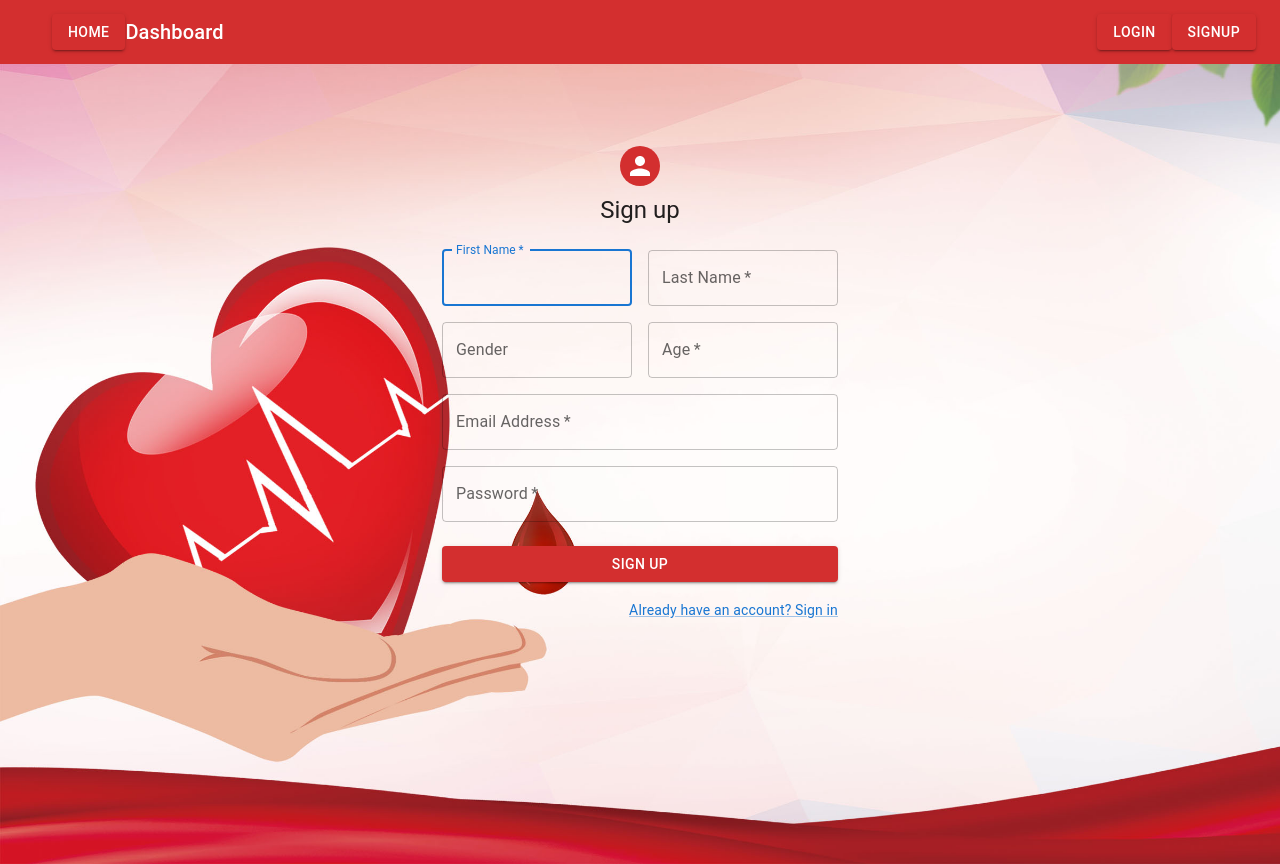
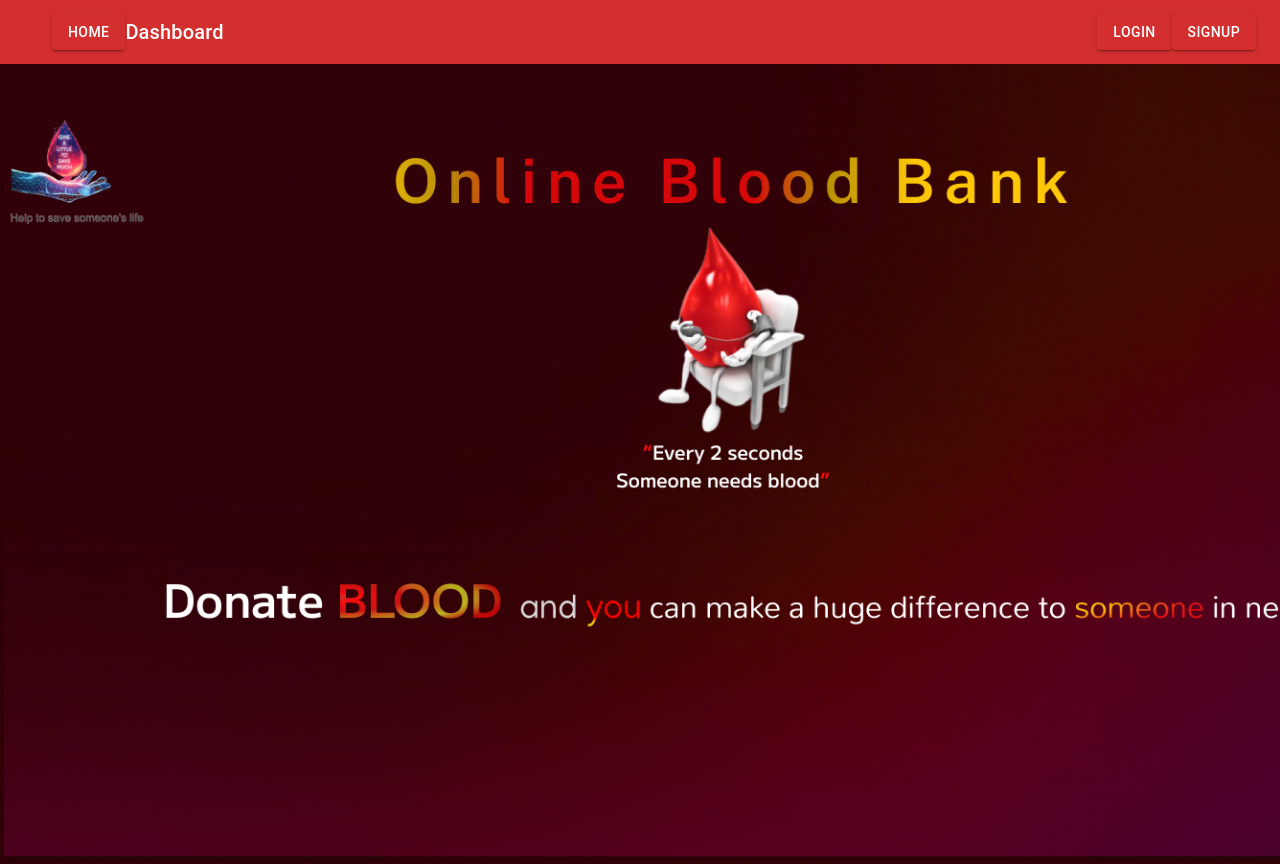
Before and after one commit to Shaky-Sahil/Bloodbank, a React (Create React App) app: page / in a window 1280 px wide. Built offline with nearby package versions, Linux system fonts and the light colour scheme.

Commit message:
render home page

```diff
--- a/src/App.js
+++ b/src/App.js
@@ -12,7 +12,7 @@ const App = () => {
   return (
     <div>
       <Nav/>
-      <Signup/>
+      <Home/>
     </div>
   )
 }
```
